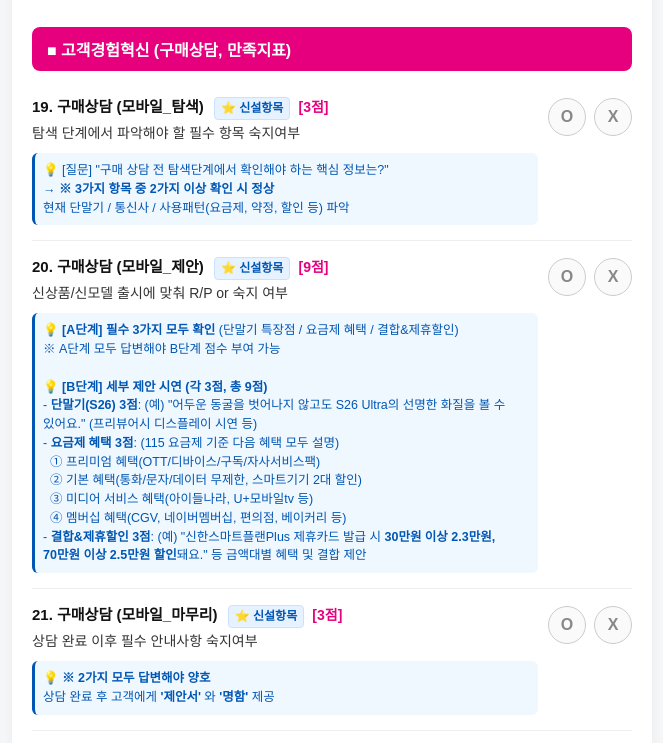
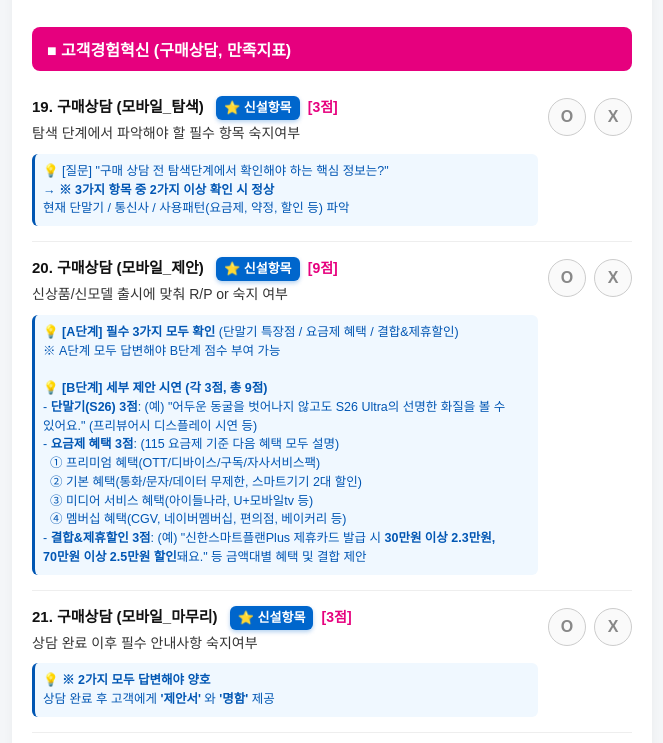
Before and after one commit to thufo12-bot/Honam26, a plain HTML site: page index.html in a window 1280 px wide. Shown: the part 2470-3213 px from the top of the page, without its empty margins (308-971 px from the left). Drawn offline with Linux system fonts and the light colour scheme.

Commit message:
Update index.html

```diff
--- a/index.html
+++ b/index.html
@@ -16,8 +16,8 @@
     .desc strong { display: block; font-size: 15px; color: #111; margin-bottom: 4px; }
     .score { color: #e6007e; font-size: 14px; font-weight: bold; margin-left: 4px; }
 
-    /* 뱃지 디자인 */
-    .new-badge { display: inline-block; color: #0056b3; font-size: 12px; font-weight: bold; background-color: #e6f2ff; padding: 2px 6px; border-radius: 4px; border: 1px solid #cce0ff; margin-left: 6px; vertical-align: middle; }
+    /* 뱃지 디자인 (눈에 띄게 변경) */
+    .new-badge { display: inline-block; color: #ffffff; font-size: 13px; font-weight: bold; background-color: #0066cc; padding: 3px 8px; border-radius: 6px; margin-left: 8px; vertical-align: middle; box-shadow: 0 2px 4px rgba(0,102,204,0.3); }
     .focus-badge { display: inline-block; color: #d92550; font-size: 13px; font-weight: bold; background-color: #ffe6eb; padding: 3px 8px; border-radius: 6px; border: 1px solid #ffb3c6; margin-left: 10px; }
 
     .detail-text { font-size: 12.5px; color: #0056b3; background-color: #f0f8ff; padding: 8px; border-radius: 6px; border-left: 3px solid #0056b3; line-height: 1.5; word-break: keep-all; margin-top: 4px;}
```
